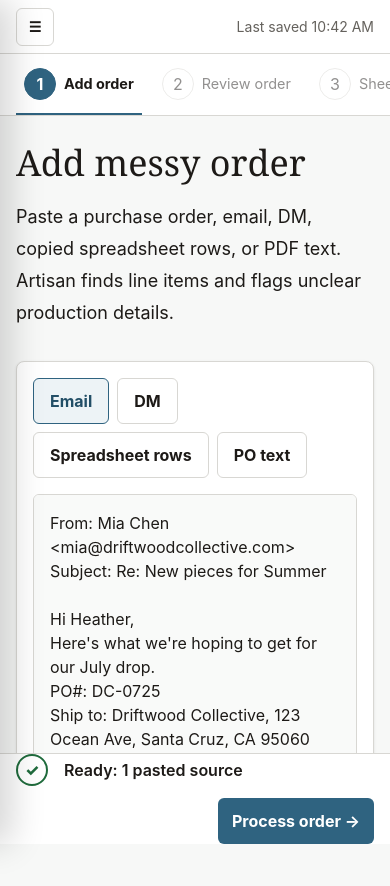
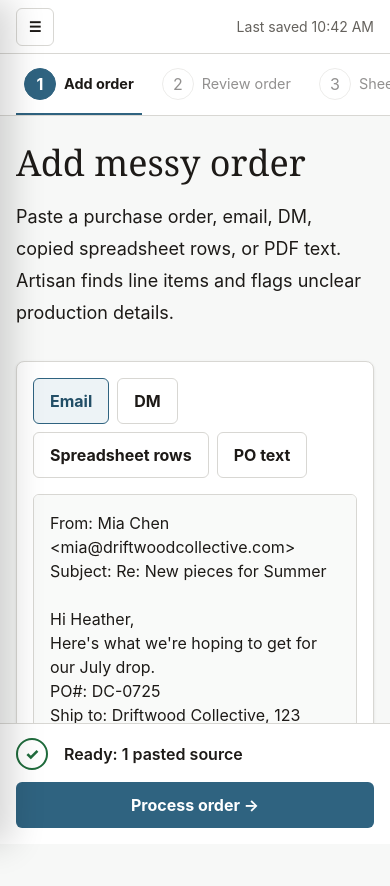
Before and after one commit to justhenix/artisan-maua, a SvelteKit app: page / in a window 390 px wide. Shown: the top 886 px of the page. Built offline with nearby package versions, Linux system fonts and the light colour scheme.

Commit message:
fix(fe): repair action spacing

```diff
--- a/src/routes/+page.svelte
+++ b/src/routes/+page.svelte
@@ -452,9 +452,6 @@ Heather Benjamin Jewelry`;
 					<p class="font-display text-2xl leading-tight">Artisan</p>
 					<p class="text-sm text-[var(--muted)]">Order-to-Production Assistant</p>
 				</div>
-				<button class="icon-button lg:hidden" type="button" aria-label="Close sidebar" onclick={() => (mobileSidebarOpen = false)}>
-					×
-				</button>
 			</div>
 
 			<nav class="mt-10 space-y-2">
@@ -476,9 +473,7 @@ Heather Benjamin Jewelry`;
 		</aside>
 
 		<section class="app-main">
-			<header
-				class="flex items-center justify-between gap-4 border-b border-[var(--line)] bg-white px-4 text-sm text-[var(--muted)] md:px-7"
-			>
+			<header class="app-header">
 				<button class="icon-button" type="button" aria-label="Toggle sidebar" onclick={toggleSidebar}>
 					☰
 				</button>
@@ -953,9 +948,9 @@ Heather Benjamin Jewelry`;
 				{/if}
 			</div>
 
-			<footer class="border-t border-[var(--line)] bg-white px-4 md:px-8">
-				<div class="flex h-full flex-col items-stretch justify-center gap-3 md:flex-row md:items-center md:justify-between md:gap-5">
-					<div class="flex items-center gap-4">
+			<footer class="action-footer">
+				<div class="action-footer-inner">
+					<div class="footer-status">
 						<span class={`status-dot ${remainingAnswers && currentStep === 2 ? 'status-warn' : ''}`}>
 							{currentStep === 2 && remainingAnswers ? '?' : '✓'}
 						</span>
@@ -977,7 +972,7 @@ Heather Benjamin Jewelry`;
 						</div>
 					</div>
 
-					<div class="flex flex-wrap items-center justify-end gap-3 md:gap-4">
+					<div class="footer-actions">
 						{#if currentStep > 1}
 							<button class="secondary-button" type="button" onclick={previousStep}>Previous</button>
 						{/if}
--- a/src/routes/layout.css
+++ b/src/routes/layout.css
@@ -61,6 +61,18 @@ button:disabled {
 	height: 100vh;
 	min-height: 0;
 	grid-template-rows: 56px 68px minmax(0, 1fr) auto;
+}
+
+.app-header {
+	align-items: center;
+	background: white;
+	border-bottom: 1px solid var(--line);
+	color: var(--muted);
+	display: flex;
+	font-size: 0.875rem;
+	gap: 16px;
+	justify-content: space-between;
+	padding: 0 28px;
 }
 
 .sidebar {
@@ -375,6 +387,37 @@ button:disabled {
 	color: var(--warning);
 }
 
+.action-footer {
+	background: white;
+	border-top: 1px solid var(--line);
+	padding: 16px 28px;
+}
+
+.action-footer-inner {
+	align-items: center;
+	display: flex;
+	gap: 24px;
+	height: 100%;
+	justify-content: space-between;
+}
+
+.footer-status {
+	align-items: center;
+	display: flex;
+	gap: 16px;
+	min-width: 0;
+}
+
+.footer-actions {
+	align-items: center;
+	display: flex;
+	flex-wrap: wrap;
+	gap: 12px;
+	justify-content: flex-end;
+	margin-left: auto;
+	max-width: 100%;
+}
+
 @media (max-width: 1023px) {
 	.app-shell,
 	.app-shell-collapsed {
@@ -412,6 +455,33 @@ button:disabled {
 		padding: 11px 14px;
 	}
 
+	.app-header {
+		padding: 0 16px;
+	}
+
+	.action-footer {
+		padding: 14px 16px 16px;
+	}
+
+	.action-footer-inner {
+		align-items: stretch;
+		flex-direction: column;
+		gap: 12px;
+	}
+
+	.footer-actions {
+		display: grid;
+		grid-template-columns: repeat(auto-fit, minmax(140px, 1fr));
+		margin-left: 0;
+		width: 100%;
+	}
+
+	.footer-actions .primary-button,
+	.footer-actions .secondary-button,
+	.footer-actions .ghost-button {
+		width: 100%;
+	}
+
 	.step-button {
 		gap: 8px;
 		padding: 0 8px;
```
